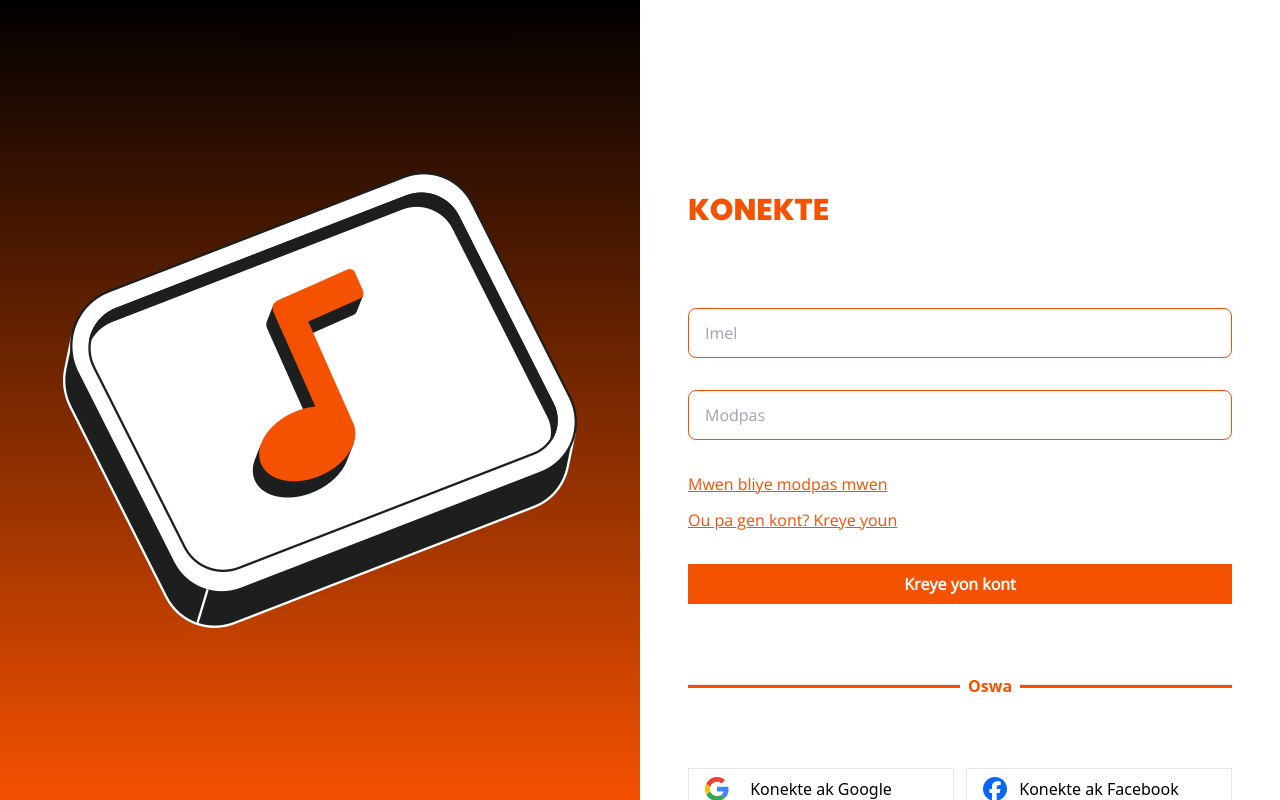
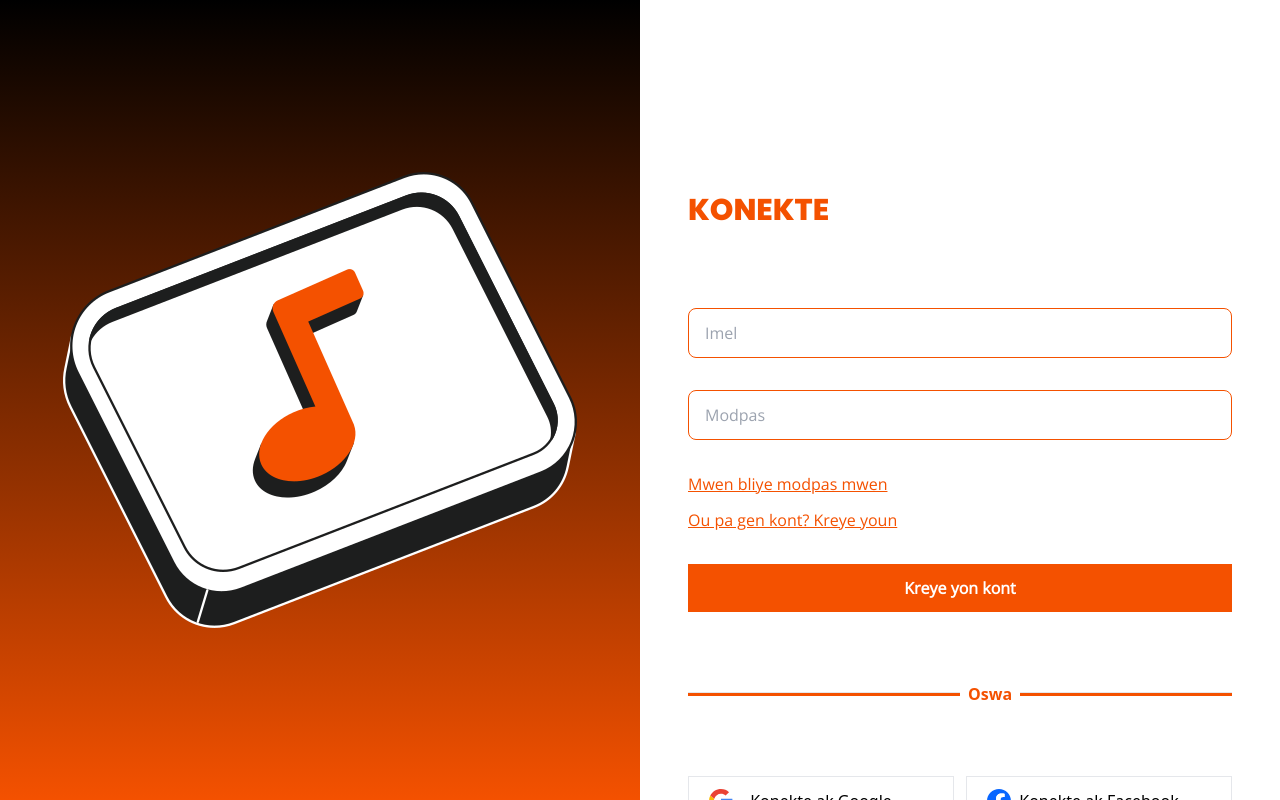
Before and after one commit to GilTorch/maestro-course-platform, a Next.js app: page /auth/login in a window 1280 px wide. Built offline with nearby package versions, Linux system fonts and the light colour scheme.

Commit message:
fix button padding

```diff
--- a/src/app/ui/auth/PrimaryButton.tsx
+++ b/src/app/ui/auth/PrimaryButton.tsx
@@ -1,6 +1,6 @@
 const PrimaryButton = ({ children }: { children: React.ReactNode }) => (
     <button
-        className="w-full bg-headerColor font-bodyFont font-semibold text-white flex items-center justify-center p-2 hover:bg-white hover:text-headerColor hover:border hover:border-headerColor"
+        className="w-full bg-headerColor font-bodyFont font-semibold text-white flex items-center justify-center p-3 hover:bg-white hover:text-headerColor hover:border hover:border-headerColor"
     >
         {children}
     </button>
--- a/src/app/ui/auth/SocialButton.tsx
+++ b/src/app/ui/auth/SocialButton.tsx
@@ -7,7 +7,7 @@ type SocialButtonProps = {
 }
 
 const SocialButton = ({ text, src, onClick }: SocialButtonProps) => {
-  return <button onClick={onClick} className="w-full border p-2 relative">
+  return <button onClick={onClick} className="w-full border p-3 relative">
     <div className="ml-2 absolute">
         <Image src={src} width={24} height={24} alt="Google logo" />
     </div>
```
